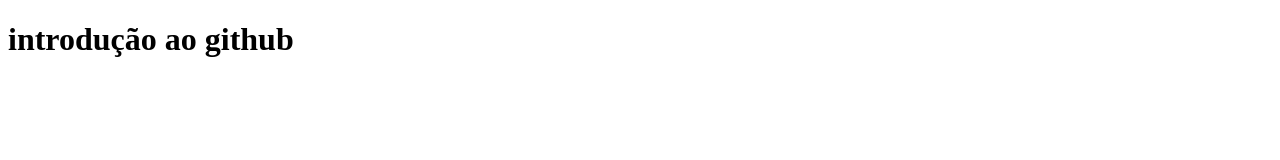
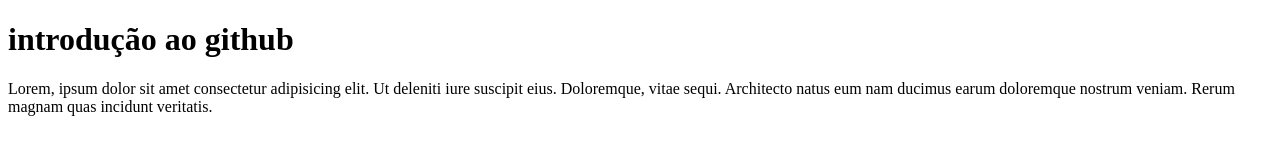
Before and after one commit to engcguerra/ufcd10789, a plain HTML site: page index.html in a window 1280 px wide. Drawn offline with Linux system fonts and the light colour scheme.

Commit message:
com lorem

```diff
--- a/index.html
+++ b/index.html
@@ -8,5 +8,6 @@
 </head>
 <body>
     <h1>introdução ao github</h1>
+    <p>Lorem, ipsum dolor sit amet consectetur adipisicing elit. Ut deleniti iure suscipit eius. Doloremque, vitae sequi. Architecto natus eum nam ducimus earum doloremque nostrum veniam. Rerum magnam quas incidunt veritatis.</p>
 </body>
 </html>
```
